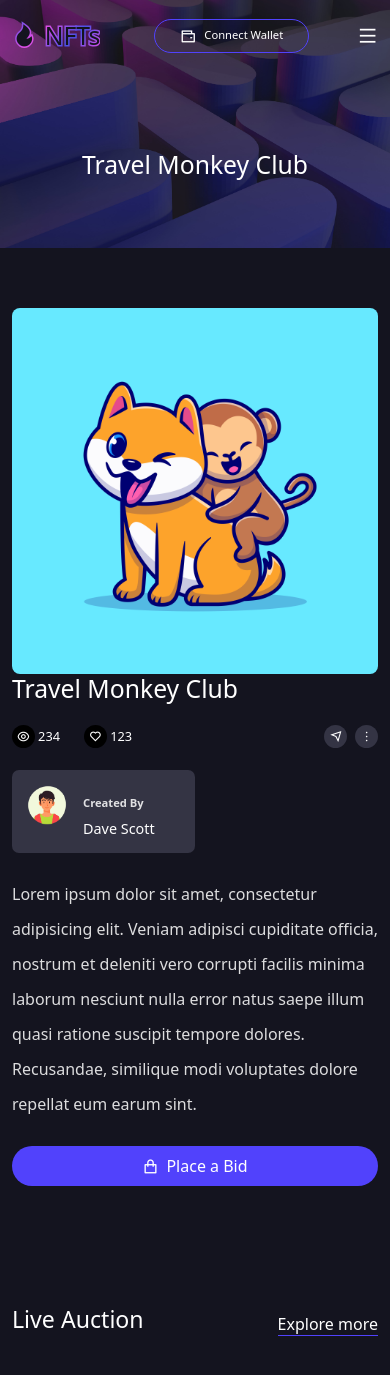
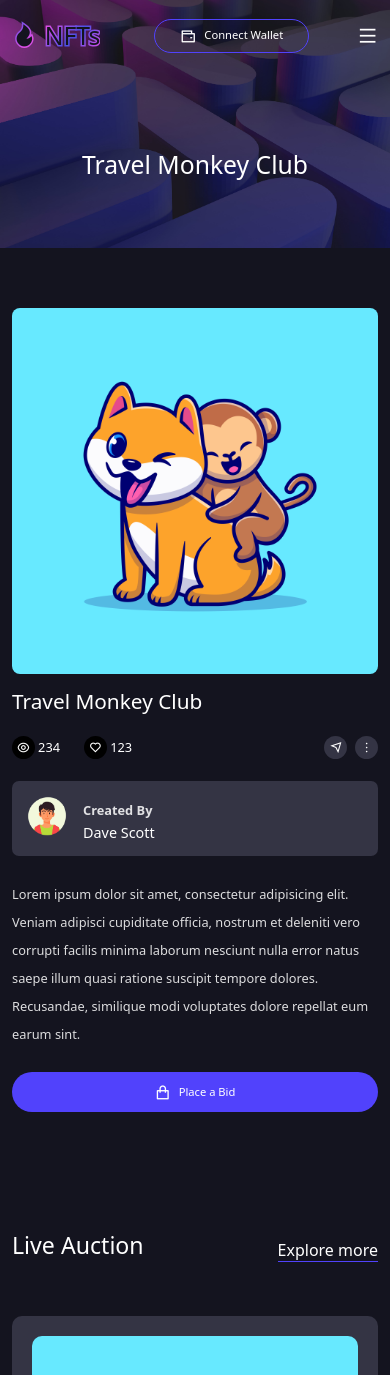
Before and after one commit to AlejoUfano/NFTs, a React (Create React App) app: page /details/01 in a window 390 px wide. Shown: the top 1375 px of the page. Built offline with nearby package versions, Linux system fonts and the light colour scheme.

Commit message:
Feat(Market/NftDetails) Media queries added

```diff
--- a/src/styles/market.css
+++ b/src/styles/market.css
@@ -10,3 +10,12 @@
     background: #343444;
     border-radius: 5px;
 }
+
+@media only screen and (max-width: 768px) {
+    .allCaterogyFilter select,
+    .allItemsFilter select,
+    .filterRight select {
+        padding: 5px 20px;
+        font-size: 0.6rem;
+    }
+}
--- a/src/styles/nftDetails.css
+++ b/src/styles/nftDetails.css
@@ -68,3 +68,23 @@
 .singleNftBtn:hover i {
     color: #5142fc;
 }
+@media only screen and (max-width: 991px) {
+    .singleNftContent h2 {
+        font-size: 1.3rem;
+    }
+    .singleNftContent p {
+        font-size: 0.8rem;
+        line-height: 28px;
+    }
+    .nftCreator {
+        width: 100%;
+    }
+    .singleNftBtn a {
+        font-size: 0.7rem;
+    }
+}
+@media only screen and (max-width: 576px) {
+    .singleNftContent h2 {
+        margin-top: 15px;
+    }
+}
```
